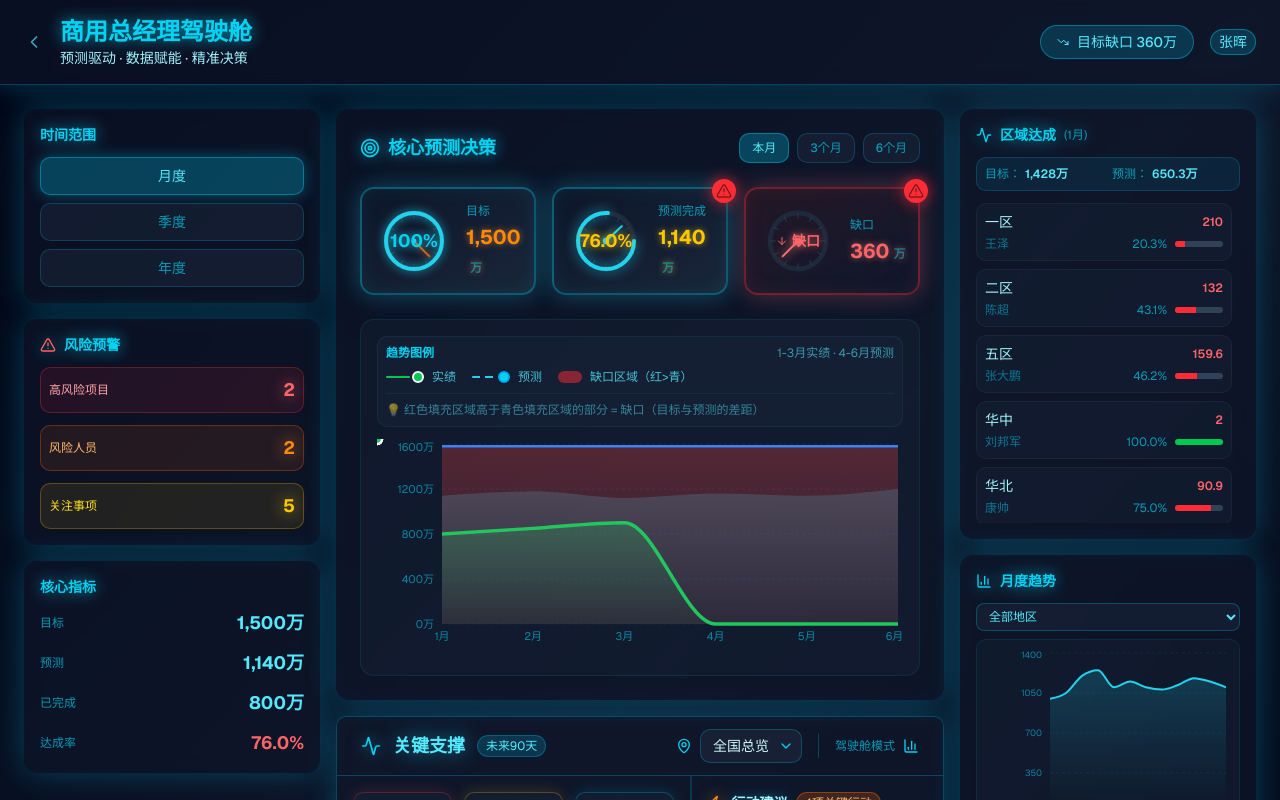
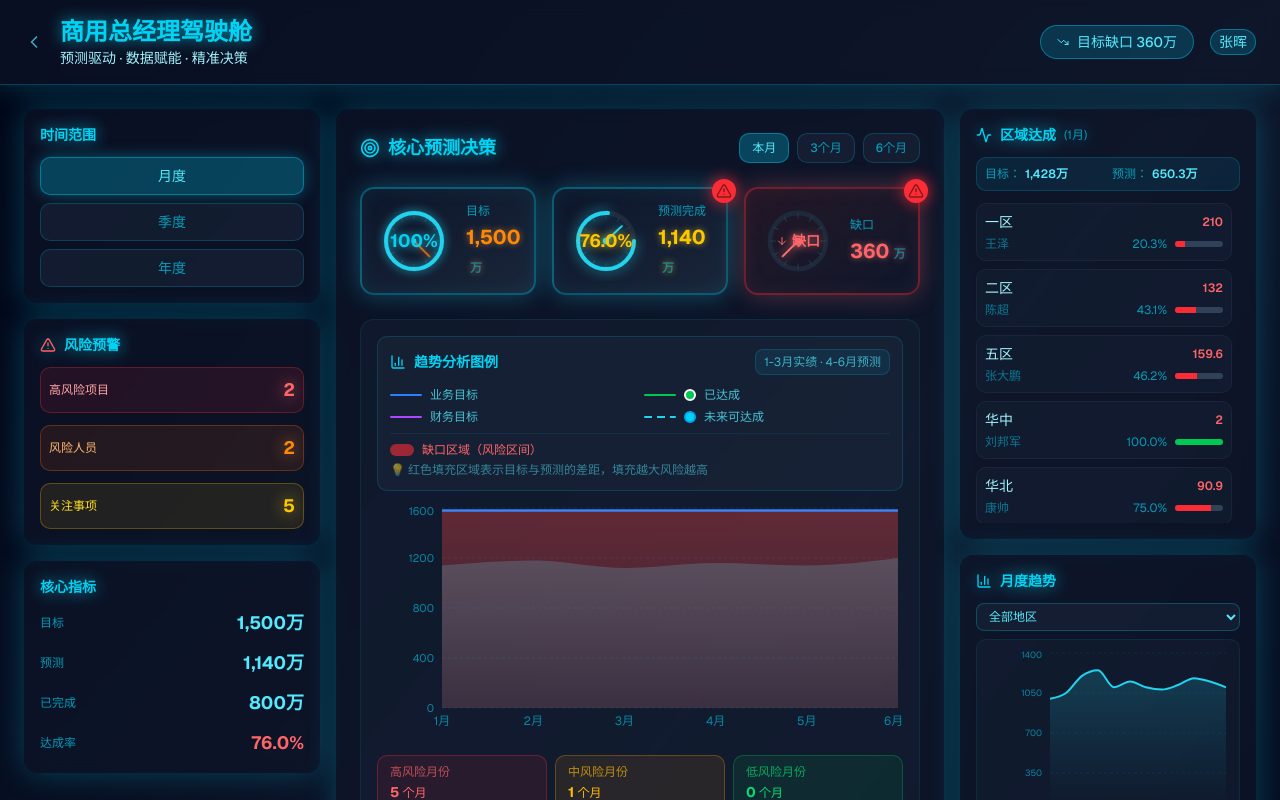
Before and after one commit to navylee1990/coze_jsc, a Next.js app: page /gm in a window 1280 px wide. Shown: the top 800 px of the page. Built offline with nearby package versions, Linux system fonts and the light colour scheme.

Commit message:
feat: 重新设计商用总经理驾驶舱趋势图，强化实绩与预测区分及风险展示

```diff
--- a/src/app/gm/page.tsx
+++ b/src/app/gm/page.tsx
@@ -61,16 +61,18 @@ const riskData = {
 };
 
 // 预测趋势图数据
-// 业务目标通常略高于财务目标（约高5-8%），用于内部激励
-// completed: 实际完成值（过去月份有值，未来月份为0）
-// forecast: 预测完成值（所有月份都有值）
+// businessTarget: 业务目标（内部激励目标，高于财务目标）
+// financialTarget: 财务目标（公司考核目标）
+// completed: 已达成（实际完成值，过去月份有值，未来月份为0）
+// forecast: 未来可达成（预测完成值，所有月份都有值）
+// riskLevel: 风险等级（high/medium/low，基于缺口比例）
 const forecastTrendData = [
-  { month: '1月', monthIndex: 1, businessTarget: 1580, financialTarget: 1500, completed: 800, forecast: 1140 },
-  { month: '2月', monthIndex: 2, businessTarget: 1580, financialTarget: 1500, completed: 850, forecast: 1180 },
-  { month: '3月', monthIndex: 3, businessTarget: 1580, financialTarget: 1500, completed: 900, forecast: 1120 },
-  { month: '4月', monthIndex: 4, businessTarget: 1580, financialTarget: 1500, completed: 0, forecast: 1160 },
-  { month: '5月', monthIndex: 5, businessTarget: 1580, financialTarget: 1500, completed: 0, forecast: 1140 },
-  { month: '6月', monthIndex: 6, businessTarget: 1580, financialTarget: 1500, completed: 0, forecast: 1200 },
+  { month: '1月', monthIndex: 1, businessTarget: 1580, financialTarget: 1500, completed: 800, forecast: 1140, riskLevel: 'high' },
+  { month: '2月', monthIndex: 2, businessTarget: 1580, financialTarget: 1500, completed: 850, forecast: 1180, riskLevel: 'high' },
+  { month: '3月', monthIndex: 3, businessTarget: 1580, financialTarget: 1500, completed: 900, forecast: 1120, riskLevel: 'high' },
+  { month: '4月', monthIndex: 4, businessTarget: 1580, financialTarget: 1500, completed: 0, forecast: 1160, riskLevel: 'high' },
+  { month: '5月', monthIndex: 5, businessTarget: 1580, financialTarget: 1500, completed: 0, forecast: 1140, riskLevel: 'high' },
+  { month: '6月', monthIndex: 6, businessTarget: 1580, financialTarget: 1500, completed: 0, forecast: 1200, riskLevel: 'medium' },
 ];
 
 // 大区维度数据
@@ -232,6 +234,26 @@ export default function GMDashboard() {
 
   // 判断某个月是否为已完成（实绩）
   const isCompleted = (monthIndex: number) => monthIndex <= currentMonth;
+
+  // 获取风险等级颜色
+  const getRiskColor = (riskLevel: string) => {
+    switch (riskLevel) {
+      case 'high': return '#ef4444';
+      case 'medium': return '#f59e0b';
+      case 'low': return '#22c55e';
+      default: return '#22d3ee';
+    }
+  };
+
+  // 获取风险等级标签
+  const getRiskLabel = (riskLevel: string) => {
+    switch (riskLevel) {
+      case 'high': return '高风险';
+      case 'medium': return '中风险';
+      case 'low': return '低风险';
+      default: return '无风险';
+    }
+  };
 
   // 获取当前时间范围的数据
   const getTimeRangeData = () => {
@@ -796,76 +818,87 @@ export default function GMDashboard() {
 
               {/* 趋势图表 */}
               <div className="bg-slate-800/30 rounded-xl p-4 border border-cyan-400/10">
-                {/* 缺口统计 */}
-                {/* 图例说明 */}
-                <div className="mb-3 px-2 py-2 rounded-lg bg-slate-800/40 border border-cyan-500/10">
-                  <div className="flex items-center justify-between mb-2">
-                    <span className="text-xs font-semibold text-cyan-400">趋势图例</span>
-                    <span className="text-xs text-cyan-300/60">1-{currentMonth}月实绩 · {currentMonth + 1}-6月预测</span>
+                {/* 增强版图例说明 */}
+                <div className="mb-3 px-3 py-3 rounded-lg bg-slate-800/50 border border-cyan-500/20">
+                  <div className="flex items-center justify-between mb-3">
+                    <span className="text-sm font-bold text-cyan-400 flex items-center gap-2">
+                      <BarChart3 className="w-4 h-4" />
+                      趋势分析图例
+                    </span>
+                    <span className="text-xs text-cyan-300/70 bg-cyan-500/10 px-2 py-1 rounded-md border border-cyan-500/20">
+                      1-{currentMonth}月实绩 · {currentMonth + 1}-6月预测
+                    </span>
                   </div>
-                  <div className="flex items-center gap-4 flex-wrap">
-                    {/* 实绩图例 */}
-                    <div className="flex items-center gap-2">
-                      <div className="flex items-center gap-0.5">
-                        <div className="w-6 h-0.5 bg-green-500 rounded-full"></div>
+                  <div className="grid grid-cols-2 gap-2 mb-2">
+                    {/* 左侧：目标线 */}
+                    <div className="space-y-1.5">
+                      <div className="flex items-center gap-2">
+                        <div className="w-8 h-0.5 bg-blue-500 rounded-full"></div>
+                        <span className="text-xs text-cyan-300/80 font-medium">业务目标</span>
+                      </div>
+                      <div className="flex items-center gap-2">
+                        <div className="w-8 h-0.5 bg-purple-500 rounded-full"></div>
+                        <span className="text-xs text-cyan-300/80 font-medium">财务目标</span>
+                      </div>
+                    </div>
+                    {/* 右侧：实绩与预测 */}
+                    <div className="space-y-1.5">
+                      <div className="flex items-center gap-2">
+                        <div className="w-8 h-0.5 bg-green-500 rounded-full"></div>
                         <div className="w-3 h-3 rounded-full bg-green-500 border-2 border-white"></div>
+                        <span className="text-xs text-cyan-300/80 font-medium">已达成</span>
                       </div>
-                      <span className="text-xs text-cyan-300/80">实绩</span>
-                    </div>
-                    {/* 预测图例 */}
-                    <div className="flex items-center gap-2">
-                      <div className="flex items-center gap-0.5">
-                        <div className="w-6 h-0.5 bg-cyan-400 rounded-full" style={{ background: 'repeating-linear-gradient(90deg, #22d3ee 0, #22d3ee 8px, transparent 8px, transparent 13px)' }}></div>
+                      <div className="flex items-center gap-2">
+                        <div className="w-8 h-0.5 bg-cyan-400 rounded-full" style={{ background: 'repeating-linear-gradient(90deg, #22d3ee 0, #22d3ee 8px, transparent 8px, transparent 13px)' }}></div>
                         <div className="w-3 h-3 rounded-full bg-cyan-400 border-2 border-sky-500"></div>
+                        <span className="text-xs text-cyan-300/80 font-medium">未来可达成</span>
                       </div>
-                      <span className="text-xs text-cyan-300/80">预测</span>
-                    </div>
-                    {/* 缺口区域图例 */}
-                    <div className="flex items-center gap-2">
-                      <div className="flex items-center gap-0.5">
-                        <div className="w-6 h-3 bg-red-500/50 rounded-sm"></div>
-                      </div>
-                      <span className="text-xs text-cyan-300/80">缺口区域（红&gt;青）</span>
                     </div>
                   </div>
-                  <div className="mt-2 pt-2 border-t border-cyan-500/10 text-xs text-cyan-300/50">
-                    💡 红色填充区域高于青色填充区域的部分 = 缺口（目标与预测的差距）
+                  <div className="pt-2 border-t border-cyan-500/10">
+                    <div className="flex items-center gap-2 mb-1">
+                      <div className="w-6 h-3 bg-red-500/60 rounded-sm"></div>
+                      <span className="text-xs text-red-400 font-medium">缺口区域（风险区间）</span>
+                    </div>
+                    <div className="text-xs text-cyan-300/50">
+                      💡 红色填充区域表示目标与预测的差距，填充越大风险越高
+                    </div>
                   </div>
                 </div>
 
-                <div style={{ height: '220px' }}>
+                <div style={{ height: '240px' }}>
                   <ResponsiveContainer width="100%" height="100%">
                     <AreaChart data={forecastTrendData}>
                       <defs>
-                        {/* 缺口区域 - 红色 */}
+                        {/* 缺口区域 - 红色（增强透明度） */}
                         <linearGradient id="colorGap" x1="0" y1="0" x2="0" y2="1">
-                          <stop offset="0%" stopColor="#ef4444" stopOpacity={0.5}/>
-                          <stop offset="100%" stopColor="#ef4444" stopOpacity={0.2}/>
+                          <stop offset="0%" stopColor="#ef4444" stopOpacity={0.6}/>
+                          <stop offset="100%" stopColor="#ef4444" stopOpacity={0.3}/>
                         </linearGradient>
                         {/* 预测区域 - 青色 */}
                         <linearGradient id="colorForecast" x1="0" y1="0" x2="0" y2="1">
-                          <stop offset="0%" stopColor="#22d3ee" stopOpacity={0.4}/>
-                          <stop offset="100%" stopColor="#22d3ee" stopOpacity={0.1}/>
+                          <stop offset="0%" stopColor="#22d3ee" stopOpacity={0.5}/>
+                          <stop offset="100%" stopColor="#22d3ee" stopOpacity={0.15}/>
                         </linearGradient>
                         {/* 已完成区域 - 绿色 */}
                         <linearGradient id="colorCompleted" x1="0" y1="0" x2="0" y2="1">
-                          <stop offset="0%" stopColor="#22c55e" stopOpacity={0.4}/>
-                          <stop offset="100%" stopColor="#22c55e" stopOpacity={0.05}/>
+                          <stop offset="0%" stopColor="#22c55e" stopOpacity={0.5}/>
+                          <stop offset="100%" stopColor="#22c55e" stopOpacity={0.1}/>
                         </linearGradient>
                       </defs>
 
-                      <CartesianGrid strokeDasharray="3 3" stroke="rgba(6,182,212,0.1)" vertical={false} />
+                      <CartesianGrid strokeDasharray="3 3" stroke="rgba(6,182,212,0.15)" vertical={false} />
                       <XAxis
                         dataKey="month"
                         axisLine={false}
                         tickLine={false}
-                        tick={{ fill: 'rgba(6,182,212,0.7)', fontSize: 11 }}
+                        tick={{ fill: 'rgba(6,182,212,0.7)', fontSize: 12 }}
                       />
                       <YAxis
                         axisLine={false}
                         tickLine={false}
                         tick={{ fill: 'rgba(6,182,212,0.7)', fontSize: 11 }}
-                        tickFormatter={(value) => `${value}万`}
+                        tickFormatter={(value) => `${value}`}
                       />
                       <Tooltip
                         contentStyle={{
@@ -878,23 +911,43 @@ export default function GMDashboard() {
                           const monthIndex = props.payload?.monthIndex;
                           const isPast = isCompleted(monthIndex);
                           const gap = props.payload?.businessTarget - props.payload?.forecast;
-                          const suffix = name === '预计完成' && !isPast ? `(缺口: ${gap.toFixed(0)}万)` : '';
-                          return [`${value}万`, name, suffix];
+                          const gapPercent = ((gap / props.payload?.businessTarget) * 100).toFixed(1);
+                          const riskLevel = props.payload?.riskLevel;
+                          const riskColor = getRiskColor(riskLevel);
+
+                          let formattedValue = `${value}万`;
+                          let label = name;
+
+                          // 重新命名
+                          if (name === 'businessTarget') {
+                            label = '业务目标';
+                          } else if (name === 'financialTarget') {
+                            label = '财务目标';
+                          } else if (name === 'completed') {
+                            label = '已达成';
+                          } else if (name === 'forecast') {
+                            label = isPast ? '实际达成' : '未来可达成';
+                            if (!isPast && gap > 0) {
+                              formattedValue = `${value}万 <span style="color:${riskColor}">(缺口${gap.toFixed(0)}万 ${gapPercent}%)</span>`;
+                            }
+                          }
+
+                          return [<span dangerouslySetInnerHTML={{ __html: formattedValue }} />, label];
                         }}
                         labelStyle={{ color: '#22d3ee', fontWeight: 'bold' }}
                       />
 
-                      {/* 分界线 */}
+                      {/* 分界线 - 当前时间点 */}
                       <ReferenceLine
                         x={`${currentMonth}.5`}
                         stroke="#22d3ee"
-                        strokeWidth={1.5}
+                        strokeWidth={2}
                         strokeDasharray="6 4"
-                        opacity={0.5}
-                        label={{ value: '当前', position: 'topLeft', fill: '#22d3ee', fontSize: 10, fontWeight: 'bold' }}
+                        opacity={0.6}
+                        label={{ value: '当前', position: 'top', fill: '#22d3ee', fontSize: 11, fontWeight: 'bold' }}
                       />
 
-                      {/* 预测区域填充 - 青色，表示预测完成范围（先渲染） */}
+                      {/* 预测区域填充 - 青色底层（先渲染） */}
                       <Area
                         type="monotone"
                         dataKey="forecast"
@@ -903,60 +956,105 @@ export default function GMDashboard() {
                         name="预测区域"
                       />
 
-                      {/* 目标区域填充（顶层，显示缺口） */}
+                      {/* 缺口区域填充 - 红色顶层（后渲染，形成覆盖效果） */}
                       <Area
                         type="monotone"
                         dataKey="businessTarget"
                         stroke="#3b82f6"
                         strokeWidth={2.5}
                         fill="url(#colorGap)"
+                        name="业务目标"
                       />
 
-                      {/* 财务目标线 */}
+                      {/* 财务目标线 - 紫色 */}
                       <Line
                         type="monotone"
                         dataKey="financialTarget"
                         stroke="#8b5cf6"
-                        strokeWidth={2}
-                        dot={{ r: 2, fill: '#8b5cf6' }}
+                        strokeWidth={2.5}
+                        dot={{ r: 3, fill: '#8b5cf6', strokeWidth: 1.5, stroke: '#fff' }}
+                        name="财务目标"
                       />
 
-                      {/* 实绩线 */}
-                      <Area
+                      {/* 已达成线 - 绿色粗实线（仅过去月份） */}
+                      <Line
                         type="monotone"
                         dataKey="completed"
                         stroke="#22c55e"
-                        strokeWidth={3.5}
-                        fill="url(#colorCompleted)"
-                        name="已完成"
-                        activeDot={{ r: 6, fill: '#22c55e', strokeWidth: 2, stroke: '#fff' }}
+                        strokeWidth={4}
+                        fill="none"
+                        name="已达成"
+                        activeDot={{ r: 7, fill: '#22c55e', strokeWidth: 2.5, stroke: '#fff' }}
                         dot={(props: any) => {
                           const monthIndex = props.payload?.monthIndex;
                           if (isCompleted(monthIndex) && props.payload.completed > 0) {
-                            return <circle r={5} fill="#22c55e" strokeWidth={2.5} stroke="#fff" />;
+                            return <circle r={5.5} fill="#22c55e" strokeWidth={2.5} stroke="#fff" />;
                           }
                           return <circle r={0} />;
                         }}
                       />
 
-                      {/* 预测线 */}
+                      {/* 未来可达成线 - 青色虚线（所有月份） */}
                       <Line
                         type="monotone"
                         dataKey="forecast"
                         stroke="#22d3ee"
-                        strokeWidth={3}
-                        strokeDasharray="8 5"
+                        strokeWidth={3.5}
+                        strokeDasharray="8 6"
+                        name="未来可达成"
+                        activeDot={{ r: 6, fill: '#22d3ee', strokeWidth: 2, stroke: '#0ea5e9' }}
                         dot={(props: any) => {
                           const monthIndex = props.payload?.monthIndex;
                           const isPast = isCompleted(monthIndex);
+                          const gap = props.payload?.businessTarget - props.payload?.forecast;
+                          const riskLevel = props.payload?.riskLevel;
+
+                          // 过去月份不显示点
                           if (isPast) {
                             return <circle r={0} />;
                           }
-                          return <circle r={5} fill="#22d3ee" strokeWidth={2} stroke="#0ea5e9" />;
+
+                          // 未来月份根据风险等级显示不同颜色的点
+                          const dotColor = getRiskColor(riskLevel);
+                          return (
+                            <circle
+                              r={5.5}
+                              fill={dotColor}
+                              strokeWidth={2}
+                              stroke="#0ea5e9"
+                              style={{
+                                filter: riskLevel === 'high' ? 'drop-shadow(0 0 6px rgba(239, 68, 68, 0.8))' :
+                                       riskLevel === 'medium' ? 'drop-shadow(0 0 6px rgba(245, 158, 11, 0.8))' :
+                                       'drop-shadow(0 0 6px rgba(34, 197, 94, 0.8))'
+                              }}
+                            />
+                          );
                         }}
                       />
                     </AreaChart>
                   </ResponsiveContainer>
+                </div>
+
+                {/* 风险统计面板 */}
+                <div className="mt-3 grid grid-cols-3 gap-2">
+                  <div className="px-3 py-2 rounded-lg bg-red-500/10 border border-red-500/30">
+                    <div className="text-xs text-red-400/70 mb-0.5">高风险月份</div>
+                    <div className="text-sm font-bold text-red-400">
+                      {forecastTrendData.filter(d => d.riskLevel === 'high').length} <span className="text-xs font-normal">个月</span>
+                    </div>
+                  </div>
+                  <div className="px-3 py-2 rounded-lg bg-amber-500/10 border border-amber-500/30">
+                    <div className="text-xs text-amber-400/70 mb-0.5">中风险月份</div>
+                    <div className="text-sm font-bold text-amber-400">
+                      {forecastTrendData.filter(d => d.riskLevel === 'medium').length} <span className="text-xs font-normal">个月</span>
+                    </div>
+                  </div>
+                  <div className="px-3 py-2 rounded-lg bg-green-500/10 border border-green-500/30">
+                    <div className="text-xs text-green-400/70 mb-0.5">低风险月份</div>
+                    <div className="text-sm font-bold text-green-400">
+                      {forecastTrendData.filter(d => d.riskLevel === 'low').length} <span className="text-xs font-normal">个月</span>
+                    </div>
+                  </div>
                 </div>
               </div>
             </div>
```
